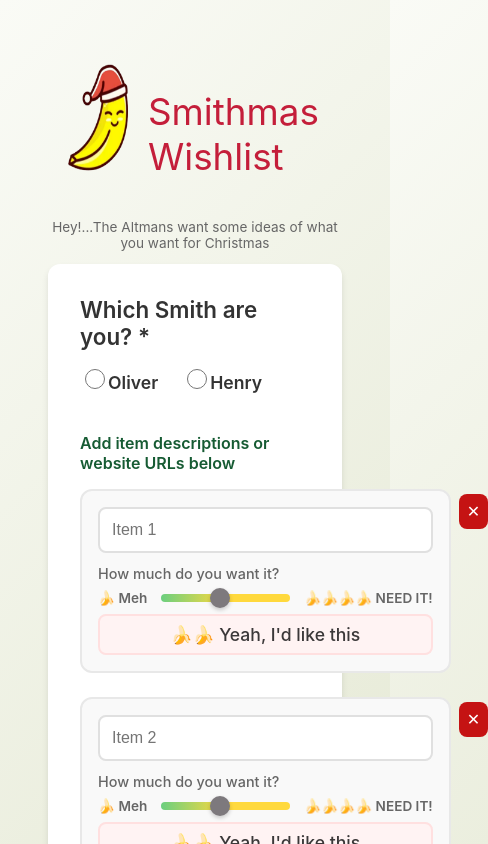
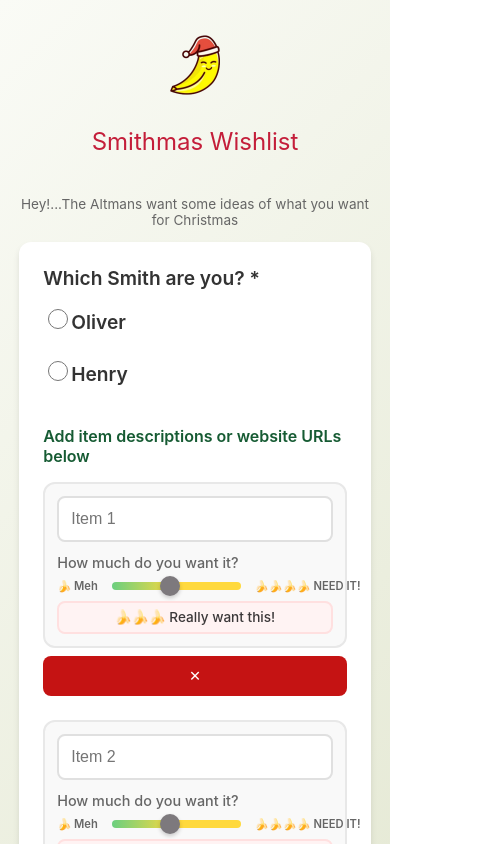
Before and after one commit to fkaltman/vue-wishlist-app, a Vue app: page / in a window 390 px wide. Shown: the top 844 px of the page, 488 px wide, since content can reach past the window. Built offline with nearby package versions, Linux system fonts and the light colour scheme.

Commit message:
chore: remove the "meh, it's ok" tier of interest

```diff
--- a/src/components/WishlistForm.vue
+++ b/src/components/WishlistForm.vue
@@ -26,8 +26,7 @@ const removeItem = (index) => {
 
 // Get kid-friendly rating label
 const getRatingLabel = (rating) => {
-  if (rating <= 3) return "🍌 Meh, it's okay"
-  if (rating <= 5) return "🍌🍌 Yeah, I'd like this"
+  if (rating <= 4) return "🍌🍌 Yeah, I'd like this"
   if (rating <= 7) return '🍌🍌🍌 Really want this!'
   if (rating <= 9) return '🍌🍌 REALLY REALLY want this! 🍌🍌'
   return '🍌🍌🍌 I HAVE TO HAVE THIS THING!! 🍌🍌🍌'
@@ -168,7 +167,11 @@ const submitWishlist = async () => {
         ❌ Oops! Something went wrong. Please try again.
       </div>
     </form>
-    <p class="fine-print"><sup>*</sup>Submissions will be accepted until December 15th, 2025. Extreme interest in an item does not insure receipt. Item prices will factor into the quantity of gifts. Limit 10 items per submission. Multiple submissions encouraged. See stores for details. jk.</p>
+    <p class="fine-print">
+      <sup>*</sup>Submissions will be accepted until December 15th, 2025. Extreme interest in an
+      item does not insure receipt. Item prices will factor into the quantity of gifts. Limit 10
+      items per submission. Multiple submissions encouraged. See stores for details. jk.
+    </p>
   </div>
 </template>
 
@@ -493,10 +496,99 @@ const submitWishlist = async () => {
   color: #721c24;
 }
 
-.fine-print, .altmans {
+.fine-print,
+.altmans {
   margin-top: 1.5rem;
   font-size: 0.85rem;
   color: #666;
   text-align: center;
 }
+
+/* Mobile Responsive Styles */
+@media (max-width: 640px) {
+  .wishlist-form {
+    padding: 0.2rem;
+  }
+
+  .form-header {
+    flex-direction: column;
+    align-items: center;
+  }
+
+  .smithmas-logo {
+    margin: 0 0 1rem 0;
+    width: 50px;
+  }
+
+  .form-header h1 {
+    font-size: 1.8rem;
+  }
+
+  .which-smith {
+    font-size: 1.2rem;
+  }
+
+  .form {
+    padding: 1.5rem;
+  }
+
+  .wishlist-item {
+    flex-direction: column;
+    gap: 0.5rem;
+  }
+
+  .item-content {
+    width: 100%;
+    padding: 0.75rem;
+  }
+
+  .remove-btn {
+    align-self: stretch;
+    padding: 0.75rem;
+    font-size: 0.9rem;
+    margin-top: 0;
+  }
+
+  .radio-group {
+    flex-direction: column;
+    gap: 1rem;
+  }
+
+  .radio-option {
+    font-size: 1.2rem;
+  }
+
+  .slider-label-left,
+  .slider-label-right {
+    font-size: 0.75rem;
+  }
+
+  .rating-message {
+    font-size: 0.95rem;
+    padding: 0.4rem;
+  }
+
+  .submit-btn {
+    font-size: 1.1rem;
+  }
+}
+
+@media (max-width: 400px) {
+  .form-header h1 {
+    font-size: 1.5rem;
+  }
+
+  .slider-label-left,
+  .slider-label-right {
+    font-size: 0.7rem;
+  }
+
+  .item-content {
+    padding: 0.75rem;
+  }
+
+  .rating-message {
+    font-size: 0.85rem;
+  }
+}
 </style>
```
